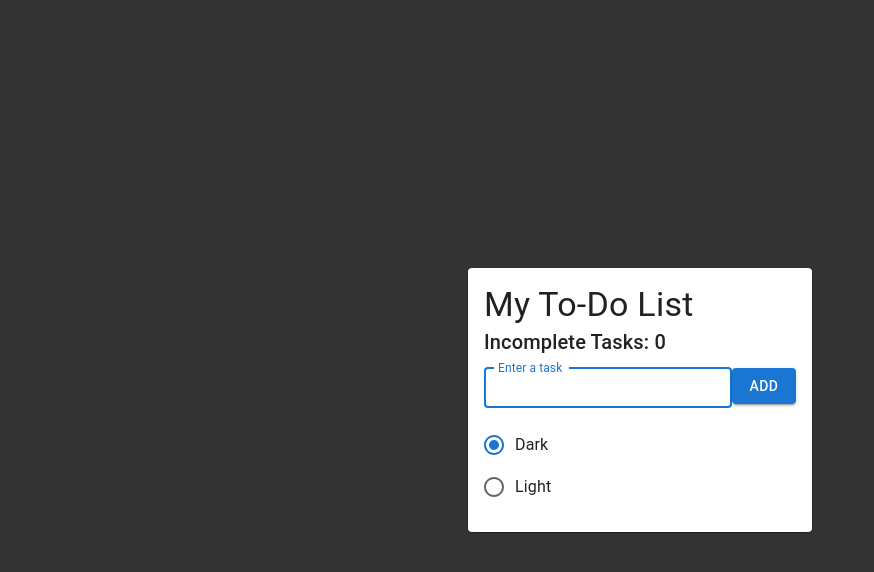
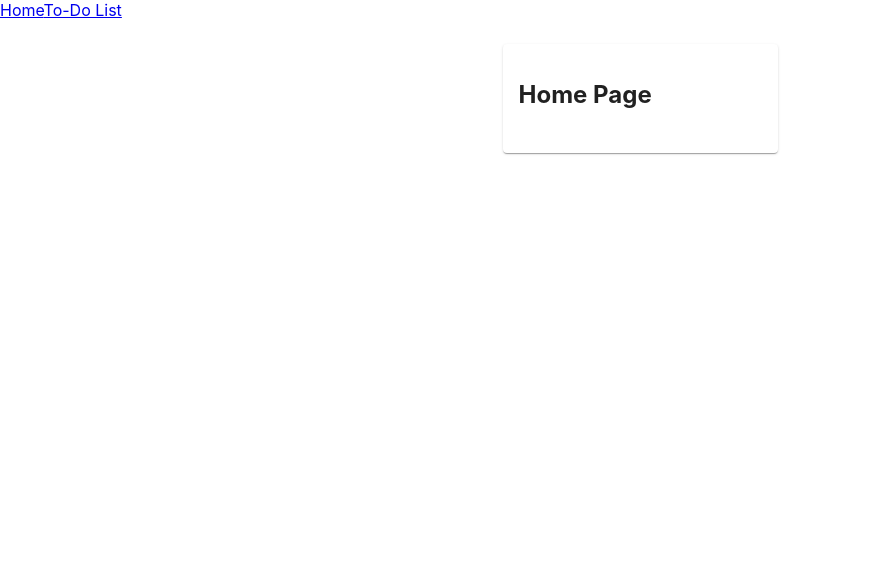
Before and after one commit to andriibur/basic-react, a React (Create React App) app in the folder todoapp/: page / in a window 1280 px wide. Shown: the top 572 px of the page, without its empty margins (0-874 px from the left). Built offline with nearby package versions, Linux system fonts and the light colour scheme.

Commit message:
react router

```diff
--- a/todoapp/package.json
+++ b/todoapp/package.json
@@ -11,6 +11,7 @@
     "@testing-library/user-event": "^13.5.0",
     "react": "^18.3.1",
     "react-dom": "^18.3.1",
+    "react-router-dom": "^6.26.2",
     "react-scripts": "^5.0.1",
     "web-vitals": "^2.1.4"
   },
--- a/todoapp/src/App.js
+++ b/todoapp/src/App.js
@@ -1,115 +1,29 @@
-import React, { useState, useEffect, useReducer, useRef, useMemo, useCallback, useContext } from 'react';
-import { Button, TextField, List, ListItem, Typography, Card, CardContent, Grid, RadioGroup, FormControlLabel, Radio } from '@mui/material';
-import { ThemeContext } from './ThemeContext.js';
+import React from 'react';
+import { CardContent, Grid, Card } from '@mui/material';
+import { BrowserRouter as Router, Route, Routes, Link } from 'react-router-dom';
+import Home from './components/Home.js'
+import TodoListContainer from './components/TodoListContainer.js'
+import TaskDetails from './components/TaskDetails.js'
 
 export default function App() {
-  const init = () => {
-    const storedTodos = localStorage.getItem('todos');
-    return storedTodos ? JSON.parse(storedTodos) : [];
-  };
-
-  const [input, setInput] = useState('');
-  const inputRef = useRef(null);
-  const [todos, dispatch] = useReducer(reducer, [], init);
-
-  const { theme, toggleTheme } = useContext(ThemeContext);
-
-  function handleSubmit(e) {
-    e.preventDefault(); // Prevent page reload
-    if (input.trim() !== '') {
-      addTodo(input);
-      setInput('');
-    }
-  }
-
-  function addTodo(task) {
-    const newTodo = { id: Date.now(), task, completed: false };
-    dispatch({ type: 'ADD_TODO', payload: newTodo });
-  }
-
-  function reducer(state, action) {
-    switch (action.type) {
-      case 'ADD_TODO':
-        return [...state, action.payload];
-      case 'TOGGLE_TODO':
-        return state.map(todo =>
-          todo.id === action.payload ? { ...todo, completed: !todo.completed } : todo
-        );
-      case 'REMOVE_TODO':
-        return state.filter(todo => todo.id !== action.payload);
-      default:
-        return state;
-    }
-  };
-
-  useEffect(() => {
-    inputRef.current.focus();
-  }, []);
-
-  useEffect(() => {
-    localStorage.setItem('todos', JSON.stringify(todos));
-  }, [todos]);
-
-  const toggleTodo = useCallback((id) => {
-    dispatch({ type: 'TOGGLE_TODO', payload: id });
-  }, [dispatch]);
-
-  const incompleteTasks = useMemo(() => {
-    return todos.filter(todo => !todo.completed).length;
-  }, [todos]);
-
-  const handleChange = (event) => toggleTheme(event.target.value);
-
-  const themeStyles = {
-    backgroundColor: theme === 'light' ? '#fff' : '#333',
-    color: theme === 'light' ? '#000' : '#fff',
-    padding: '20px',
-    minHeight: '100vh',
-  };
 
   return (
-    <Grid display="flex" justifyContent="center" alignItems="center" style={{ padding: 24, ...themeStyles }}>
-      <Card sx={{ minWidth: 275 }}>
-        <CardContent>
-          <Typography variant="h4">My To-Do List</Typography>
-          <Typography variant="h6">Incomplete Tasks: {incompleteTasks}</Typography>
-          <form onSubmit={handleSubmit} style={{ marginTop: 10 }}>
-            <TextField
-              size="small"
-              label="Enter a task"
-              variant="outlined"
-              value={input}
-              inputRef={inputRef}
-              onChange={(e) => setInput(e.target.value)}
-            />
-            <Button type="submit" variant="contained" color="primary">
-              Add
-            </Button>
-          </form>
-          <List>
-            {todos.map((todo, index) => (
-              <ListItem
-                key={index}
-                onClick={() => toggleTodo(todo.id)}
-                style={{
-                  textDecoration: todo.completed && 'line-through'
-                }}>
-                {todo.task}
-              </ListItem>
-            ))}
-          </List>
-          <RadioGroup
-            aria-labelledby="demo-controlled-radio-buttons-group"
-            name="controlled-radio-buttons-group"
-            value={theme}
-            label="Theme"
-            onChange={handleChange}
-          >
-            <FormControlLabel value="dark" control={<Radio />} label="Dark" />
-            <FormControlLabel value="light" control={<Radio />} label="Light" />
-          </RadioGroup>
-        </CardContent>
-      </Card>
-    </Grid>
+    <Router>
+      <nav>
+        <Link to="/">Home</Link>
+        <Link to="/todos">To-Do List</Link>
+      </nav>
+      <Grid display="flex" justifyContent="center" alignItems="center" style={{ padding: 24 }}>
+        <Card sx={{ minWidth: 275 }}>
+          <CardContent>
+            <Routes>
+              <Route exact path="/" element={< Home />} />
+              <Route path="/todos" element={< TodoListContainer />} />
+              <Route path="/task/:taskId" element={< TaskDetails />} />
+            </Routes>
+          </CardContent>
+        </Card>
+      </Grid>
+    </Router>
   )
 }
--- /dev/null
+++ b/todoapp/src/components/AuthHOC.js
@@ -0,0 +1,19 @@
+import React from 'react';
+import { Navigate } from 'react-router-dom';
+
+// Mock authentication function
+const isAuthenticated = () => {
+  return true; // Set to true to simulate an authenticated user
+};
+
+const AuthHOC = (WrappedComponent) => {
+  return (props) => {
+    if (isAuthenticated()) {
+      return <WrappedComponent {...props} />;
+    } else {
+      return <Navigate to="/" />;
+    }
+  };
+};
+
+export default AuthHOC;
--- /dev/null
+++ b/todoapp/src/components/Home.js
@@ -0,0 +1,7 @@
+import React from 'react';
+
+function Home() {
+  return <h2>Home Page</h2>;
+}
+
+export default Home;
--- /dev/null
+++ b/todoapp/src/components/TaskDetails.js
@@ -0,0 +1,16 @@
+import React from 'react';
+import { useParams } from 'react-router-dom';
+import AuthHOC from './AuthHOC';
+
+function TaskDetails() {
+  const { taskId } = useParams();
+
+  return (
+    <div>
+      <h2>Task Details</h2>
+      <p>Details for task ID: {taskId}</p>
+    </div>
+  );
+}
+
+export default AuthHOC(TaskDetails);
--- /dev/null
+++ b/todoapp/src/components/TodoList.js
@@ -0,0 +1,25 @@
+import React from 'react';
+import { Link } from 'react-router-dom';
+
+function TodoList({ todos, toggleTodo }) {
+  return (
+    <ul>
+      {todos.map(todo => (
+        <li
+          key={todo.id}
+          style={{
+            textDecoration: todo.completed ? 'line-through' : 'none',
+            cursor: 'pointer'
+          }}
+        >
+          <Link to={`/task/${todo.id}`} style={{ color: 'inherit', textDecoration: 'inherit' }}>
+            {todo.task}
+          </Link>
+          <button onClick={() => toggleTodo(todo.id)}>Toggle</button>
+        </li>
+      ))}
+    </ul>
+  );
+}
+
+export default TodoList;
--- /dev/null
+++ b/todoapp/src/components/TodoListContainer.js
@@ -0,0 +1,63 @@
+import React, { useReducer, useState } from 'react';
+import TodoList from './TodoList';
+import { TextField, Button } from '@mui/material';
+
+const initialState = [
+  { id: 1, task: 'Learn React', completed: false },
+  { id: 2, task: 'Build a To-Do App', completed: true },
+];
+
+// Reducer function for managing the to-do list state
+const reducer = (state, action) => {
+  switch (action.type) {
+    case 'ADD_TODO':
+      return [...state, action.payload];
+    case 'TOGGLE_TODO':
+      return state.map(todo =>
+        todo.id === action.payload ? { ...todo, completed: !todo.completed } : todo
+      );
+    default:
+      return state;
+  }
+};
+
+function TodoListContainer() {
+  const [todos, dispatch] = useReducer(reducer, initialState);
+  const [input, setInput] = useState(''); // State for form input
+
+  // Function to handle adding a new to-do
+  const addTodo = () => {
+    if (input.trim() !== '') {
+      const newTodo = { id: Date.now(), task: input, completed: false };
+      dispatch({ type: 'ADD_TODO', payload: newTodo });
+      setInput(''); // Clear the input after adding the to-do
+    }
+  };
+
+  return (
+    <div>
+      <form
+        onSubmit={(e) => {
+          e.preventDefault();
+          addTodo();
+        }}
+        style={{ marginBottom: '20px' }}
+      >
+        <TextField
+          label="Enter a task"
+          variant="outlined"
+          value={input}
+          onChange={(e) => setInput(e.target.value)}
+          style={{ marginRight: '10px' }}
+        />
+        <Button type="submit" variant="contained" color="primary">
+          Add
+        </Button>
+      </form>
+
+      <TodoList todos={todos} toggleTodo={(id) => dispatch({ type: 'TOGGLE_TODO', payload: id })} />
+    </div>
+  );
+}
+
+export default TodoListContainer;
--- a/todoapp/src/index.js
+++ b/todoapp/src/index.js
@@ -3,7 +3,7 @@ import ReactDOM from 'react-dom/client';
 import './index.css';
 import App from './App';
 import reportWebVitals from './reportWebVitals';
-import ThemeProvider from './ThemeContext.js';
+import ThemeProvider from './components/ThemeContext.js';
 
 const root = ReactDOM.createRoot(document.getElementById('root'));
 root.render(
```
Also changed, not shown: todoapp/src/components/ThemeContext.js (renamed from todoapp/src/ThemeContext.js), 1 other file (tests, documents, lock files or other folders).
